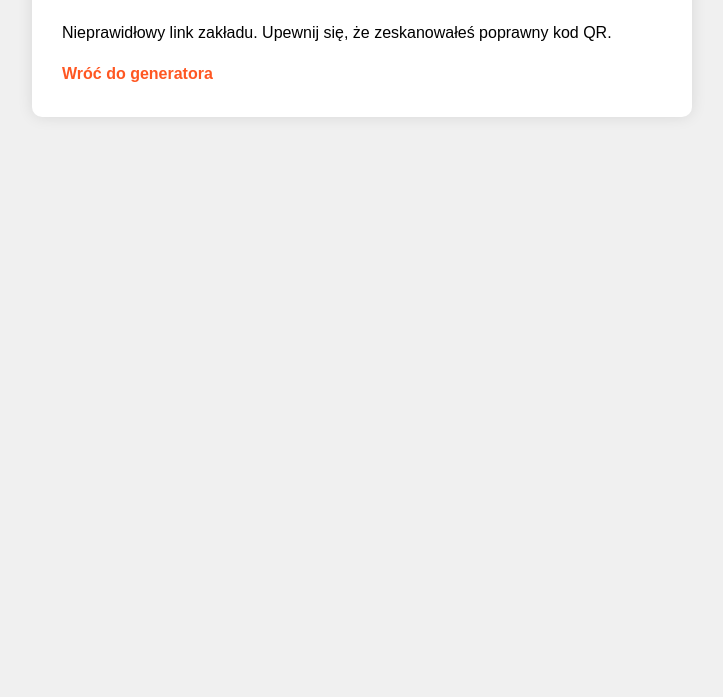
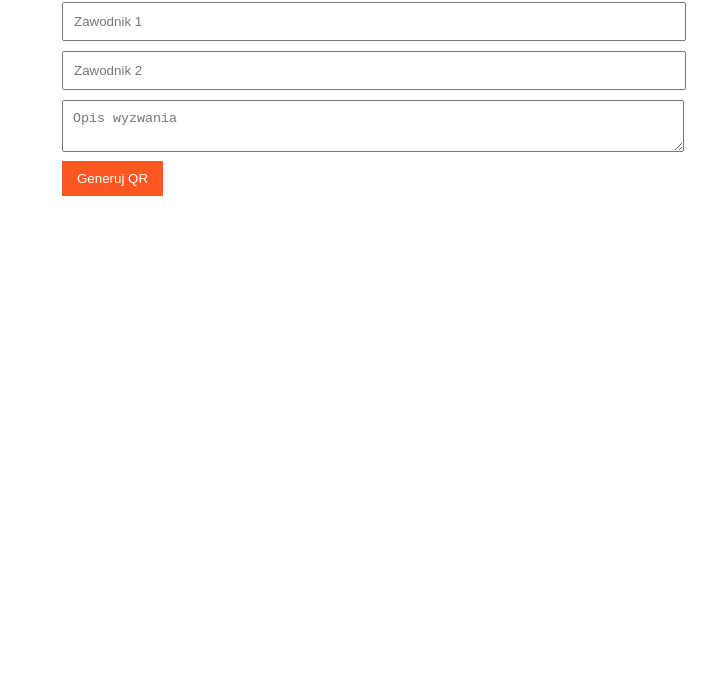
Before and after one commit to stoopidlystrong/qr, a plain HTML site: page index.html in a window 1280 px wide. Shown: the part 103-800 px from the top of the page, without its empty margins (278-1001 px from the left). Drawn offline with Linux system fonts and the light colour scheme.

Commit message:
Update index.html

```diff
--- a/index.html
+++ b/index.html
@@ -1,33 +1,38 @@
 <!DOCTYPE html>
 <html>
 <head>
-    <title>Zakład | Stoopidly Strong</title>
-    <link rel="stylesheet" href="style.css">
+    <title>Generator Zakładów</title>
+    <style>
+        body { font-family: Arial, sans-serif; max-width: 600px; margin: 0 auto; padding: 20px; }
+        input, textarea { width: 100%; padding: 10px; margin: 5px 0; }
+        button { background: #ff5722; color: white; border: none; padding: 10px 15px; cursor: pointer; }
+        #qrResult { margin-top: 20px; text-align: center; }
+    </style>
+    <script src="https://cdn.rawgit.com/davidshimjs/qrcodejs/gh-pages/qrcode.min.js"></script>
 </head>
 <body>
-    <div class="challenge-card">
-        <h1>🥊 Zakład!</h1>
-        <p id="players"></p>
-        <p id="challengeText"></p>
-        <a href="index.html">Stwórz własny zakład</a>
-    </div>
+    <h1>Stwórz Zakład</h1>
+    <input type="text" id="player1" placeholder="Zawodnik 1">
+    <input type="text" id="player2" placeholder="Zawodnik 2">
+    <textarea id="challenge" placeholder="Opis wyzwania"></textarea>
+    <button onclick="generateQR()">Generuj QR</button>
+    <div id="qrResult"></div>
 
     <script>
-        const urlParams = new URLSearchParams(window.location.search);
-        const player1 = decodeURIComponent(urlParams.get('player1') || '');
-        const player2 = decodeURIComponent(urlParams.get('player2') || '');
-        const challenge = decodeURIComponent(urlParams.get('challenge') || '');
+    function generateQR() {
+        const player1 = encodeURIComponent(document.getElementById("player1").value);
+        const player2 = encodeURIComponent(document.getElementById("player2").value);
+        const challenge = encodeURIComponent(document.getElementById("challenge").value);
 
-        if (player1 && player2 && challenge) {
-            document.getElementById("players").textContent = `${player1} vs ${player2}`;
-            document.getElementById("challengeText").textContent = challenge;
-        } else {
-            document.querySelector(".challenge-card").innerHTML = `
-                <h1>❌ Błąd</h1>
-                <p>Nieprawidłowy link zakładu. Upewnij się, że zeskanowałeś poprawny kod QR.</p>
-                <a href="index.html">Wróć do generatora</a>
-            `;
-        }
+        const baseUrl = window.location.href.split('/').slice(0, 3).join('/') + '/';
+        const challengeUrl = `${baseUrl}challenge.html?p1=${player1}&p2=${player2}&c=${challenge}`;
+
+        document.getElementById("qrResult").innerHTML = `
+            <div id="qrcode"></div>
+            <p>Zeskanuj kod QR</p>
+        `;
+        new QRCode(document.getElementById("qrcode"), challengeUrl);
+    }
     </script>
 </body>
 </html>
```
